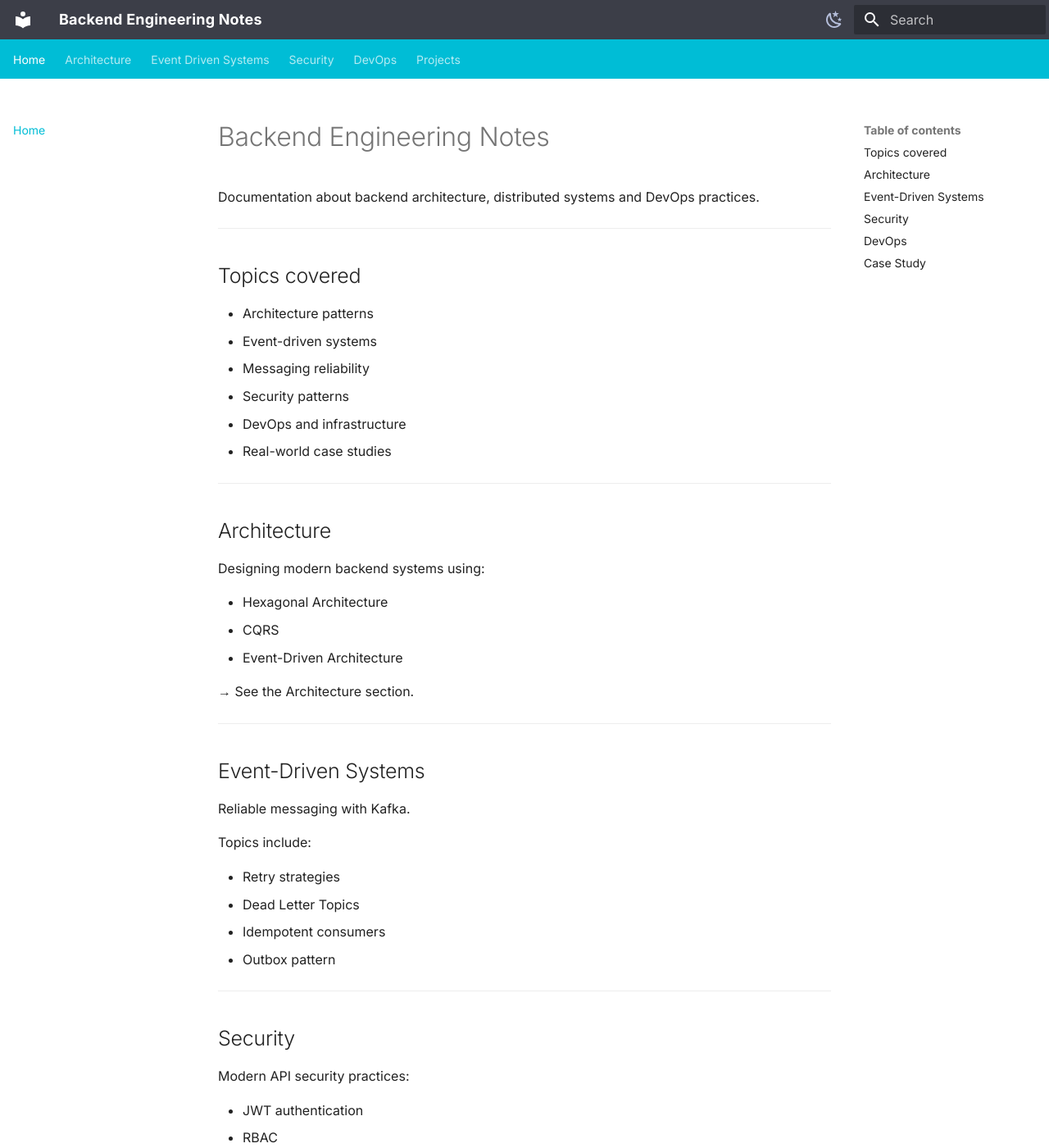
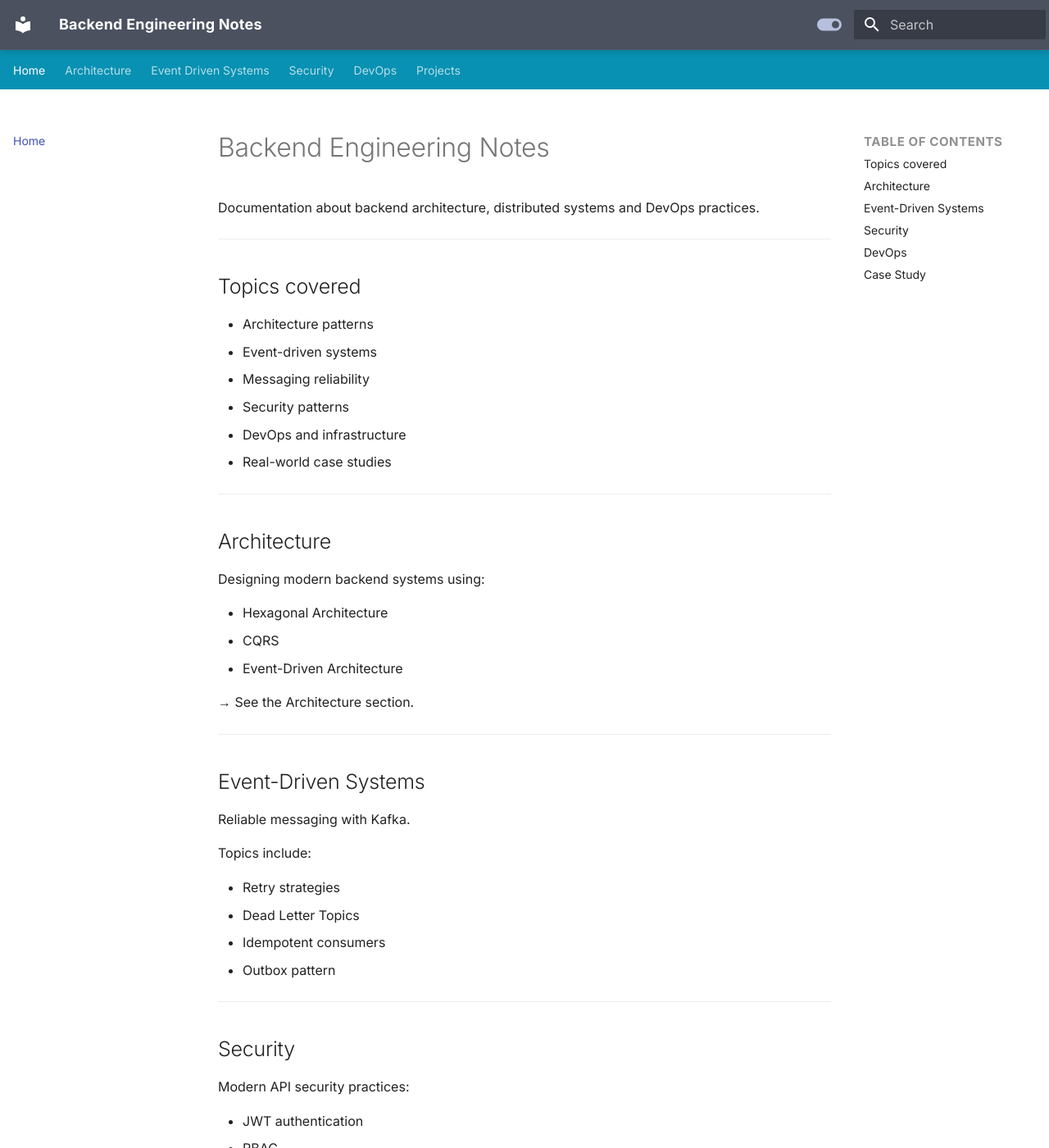
Before and after one commit to alak8ba/engineering-notes, an MkDocs documentation site: the page built from docs/index.md, in a window 1280 px wide and 1400 px high. Shown: the whole window at 82% size. Built offline with MkDocs 1.6.1 and Material for MkDocs 9.7.7, drawn with Linux system fonts in a browser that asks for light colours; some of the changed text lies outside the part shown.

Commit message:
maj styles mkdocs
maj style mkdocs

```diff
--- a/docs/stylesheets/extra.css
+++ b/docs/stylesheets/extra.css
@@ -1,37 +1,40 @@
-/* améliorer la lisibilité du texte */
-/*.md-typeset {*/
-/*    font-size: 0.9rem;*/
-/*    line-height: 1.7;*/
-/*}*/
+/* ------------------------------------------------ */
+/*                 COLORS OVERRIDE                  */
+/* ------------------------------------------------ */
 
-/* titres plus visibles */
-/*.md-typeset h1 {*/
-/*    font-weight: 700;*/
-/*}*/
+/* surcharge palette Material */
+[data-md-color-scheme="default"] {
+    --md-primary-fg-color: #0891b2;
+    --md-primary-fg-color--light: #22d3ee;
+    --md-primary-fg-color--dark: #0e7490;
 
-/*.md-typeset h2 {*/
-/*    font-weight: 600;*/
-/*}*/
-
-/* header style plus moderne */
-.md-header {
-    /*background-color: #0f172a;*/
-    /*background-color: hsla(var(--md-hue), 15%, 18%,0.54);*/
-    background-color: hsla(var(--md-hue), 15%, 18%, 0.9);
-    /*box-shadow: 0 2px 8px rgba(0,0,0,0.15);*/
+    --md-accent-fg-color: #22c55e;
 }
 
-/* titre du site */
+[data-md-color-scheme="slate"] {
+    --md-primary-fg-color: #0891b2;
+    --md-primary-fg-color--light: #22d3ee;
+    --md-primary-fg-color--dark: #0e7490;
+
+    --md-accent-fg-color: #22c55e;
+}
+
+/* ------------------------------------------------ */
+/*                     HEADER                       */
+/* ------------------------------------------------ */
+
+.md-header {
+    background: rgba(15, 23, 42, 0.75);
+    backdrop-filter: blur(6px);
+    border-bottom: 1px solid rgba(255, 255, 255, 0.05);
+    box-shadow: 0 2px 8px rgba(0, 0, 0, 0.15);
+}
+
 .md-header__title {
     font-weight: 600;
     letter-spacing: 0.2px;
 }
 
-/* élargir la zone de lecture */
-.md-grid {
-    max-width: 1400px;
-}
-/* bouton dark mode */
 .md-header__button.md-icon {
     color: #cbd5f5;
     opacity: 0.85;
@@ -41,13 +44,113 @@
 .md-header__button.md-icon:hover {
     opacity: 1;
 }
-/* blocs de code plus propres */
-.md-typeset pre {
-    border-radius: 8px;
+
+/* ------------------------------------------------ */
+/*                   SIDEBAR                       */
+/* ------------------------------------------------ */
+
+.md-nav__title {
+    font-weight: 600;
+    font-size: 0.75rem;
+    text-transform: uppercase;
+    letter-spacing: 0.04em;
+    opacity: 0.8;
 }
-.md-typeset table {
-    font-size: 0.9rem;
+
+.md-nav__link {
+    border-radius: 6px;
 }
+
+.md-nav__link:hover {
+    background: rgba(255, 255, 255, 0.05);
+}
+
+/* ------------------------------------------------ */
+/*                   CONTENT                       */
+/* ------------------------------------------------ */
+.md-content {
+    max-width: 900px;
+}
+
+/* ------------------------------------------------ */
+/*                TYPOGRAPHY                        */
+/* ------------------------------------------------ */
+
+/*.md-typeset {*/
+/*    font-size: 0.95rem;*/
+/*    line-height: 1.7;*/
+/*}*/
+
+/*.md-typeset h1 {*/
+/*    font-size: 1.8rem;*/
+/*    font-weight: 600;*/
+/*    letter-spacing: -0.01em;*/
+/*    margin-top: 1.6rem;*/
+/*}*/
+
+/*.md-typeset h2 {*/
+/*    font-size: 1.4rem;*/
+/*    font-weight: 550;*/
+/*    margin-top: 1.4rem;*/
+/*    border-bottom: 1px solid rgba(255,255,255,0.06);*/
+/*    padding-bottom: 0.3rem;*/
+/*}*/
+
+/*.md-typeset h3 {*/
+/*    font-size: 1.15rem;*/
+/*    font-weight: 500;*/
+/*    margin-top: 1.2rem;*/
+/*}*/
+
+/*.md-typeset h4 {*/
+/*    font-size: 1rem;*/
+/*    font-weight: 500;*/
+/*}*/
+
+/*!* code blocks *!*/
+
+/*.md-typeset pre {*/
+/*    border-radius: 8px;*/
+/*    border: 1px solid rgba(255,255,255,0.06);*/
+/*    padding: 1rem;*/
+/*}*/
+
+/*.md-typeset code {*/
+/*    font-size: 0.85rem;*/
+/*}*/
+
+/*!* links *!*/
+
+/*.md-typeset a {*/
+/*    font-weight: 500;*/
+/*    text-decoration: none;*/
+/*}*/
+
+/*.md-typeset a:hover {*/
+/*    text-decoration: underline;*/
+/*}*/
+
+/*!* tables *!*/
+
+/*.md-typeset table {*/
+/*    font-size: 0.9rem;*/
+/*}*/
+
+/*.md-typeset p {*/
+/*    margin: 0.8em 0;*/
+/*}*/
+
+/* ------------------------------------------------ */
+/*                    LAYOUT                       */
+/* ------------------------------------------------ */
+
+.md-grid {
+    max-width: 1400px;
+}
+
+/* ------------------------------------------------ */
+/*                    FONTS                        */
+/* ------------------------------------------------ */
 
 body {
     font-family: "Inter", system-ui, sans-serif;
@@ -56,6 +159,39 @@
 code, pre {
     font-family: "JetBrains Mono", monospace;
 }
+
+/* ------------------------------------------------ */
+/*                    FOOTER                       */
+/* ------------------------------------------------ */
+
 .md-footer {
-    background-color: #0f172a;
+    padding-top: 0.6rem;
+    padding-bottom: 0.6rem;
+    border-top: 1px solid rgba(255,255,255,0.05);
 }
+.md-footer,
+.md-footer-meta {
+    background-color: #34373e;
+}
+
+.md-footer-meta {
+    font-size: 0.72rem;
+    padding: 0.6rem 0;
+    opacity: 0.7;
+}
+
+.md-footer-meta__inner {
+    font-size: 0.5rem;
+    opacity: 0.7;
+}
+/* ------------------------------------------------ */
+/*                    DARK/LIGHT                    */
+/* ------------------------------------------------ */
+
+.md-header__button.md-icon svg {
+    width: 1.8rem;
+    height: 1.8rem;
+}
+.md-header__button.md-icon {
+    padding: 8px;
+}
--- a/mkdocs.yml
+++ b/mkdocs.yml
@@ -46,21 +46,23 @@
       - content.code.copy
       - search.highlight
       - search.suggest
-
+    custom_dir: overrides
     palette:
       #  Colors:  blue  indigo  teal  cyan  deep purple
       - scheme: default
-        primary: cyan
-        accent: cyan
+#        primary: teal
+        primary: blue grey
+        accent: light blue
         toggle:
-          icon: material/weather-night
-          name: Dark mode
+          icon: material/toggle-switch
+          name: Toggle theme
       - scheme: slate
-        primary: cyan
-        accent: cyan
+#        primary: teal
+        primary: blue grey
+        accent: light blue
         toggle:
-          icon: material/weather-sunny
-          name: Light mode
+          icon: material/toggle-switch-off-outline
+          name: Toggle theme
 
 
 nav:
--- /dev/null
+++ b/overrides/partials/copyright.html
@@ -0,0 +1 @@
+{{ config.copyright }}
```
